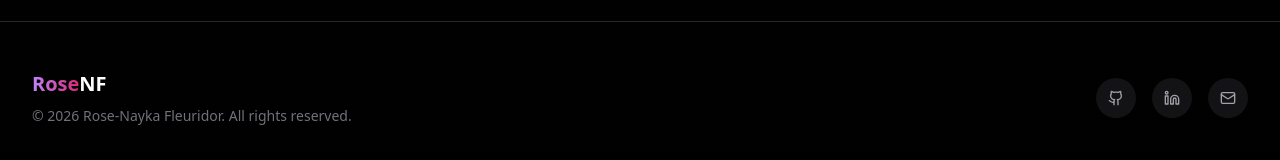
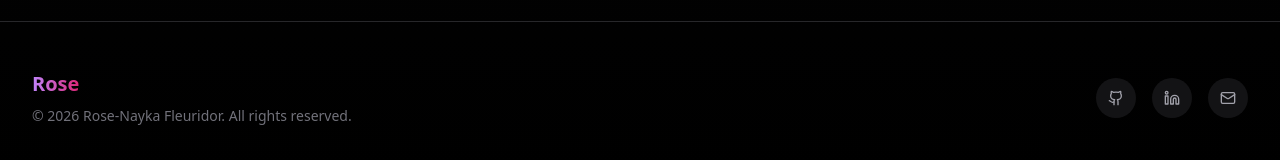
Before and after one commit to Rosefleuridor/Nayka-Portfolio, a Next.js app: page / in a window 1280 px wide. Shown: the part 6548-6708 px from the top of the page. Built offline with nearby package versions, Linux system fonts and the light colour scheme.

Commit message:
Update site branding from RoseNF to Rose

```diff
--- a/app/page.tsx
+++ b/app/page.tsx
@@ -359,7 +359,6 @@ export default function Portfolio() {
           <div>
             <Link href="/" className="font-bold text-xl">
               <span className="bg-clip-text text-transparent bg-gradient-to-r from-purple-400 to-pink-600">Rose</span>
-              <span className="text-white">NF</span>
             </Link>
             <p className="text-sm text-zinc-500 mt-2">
               © {new Date().getFullYear()} Rose-Nayka Fleuridor. All rights reserved.
--- a/components/floating-nav.tsx
+++ b/components/floating-nav.tsx
@@ -55,7 +55,6 @@ export function FloatingNav() {
             <div className="relative flex items-center justify-between">
               <Link href="/" className="font-bold text-lg">
                 <span className="bg-clip-text text-transparent bg-gradient-to-r from-purple-400 to-pink-600">Rose</span>
-                <span className="text-white">NF</span>
               </Link>
               <Button
                 variant="ghost"
@@ -70,7 +69,6 @@ export function FloatingNav() {
             <div className="relative flex items-center gap-1">
               <Link href="/" className="font-bold text-lg mr-4">
                 <span className="bg-clip-text text-transparent bg-gradient-to-r from-purple-400 to-pink-600">Rose</span>
-                <span className="text-white">NF</span>
               </Link>
               {navItems.map((item) => (
                 <Link
```
